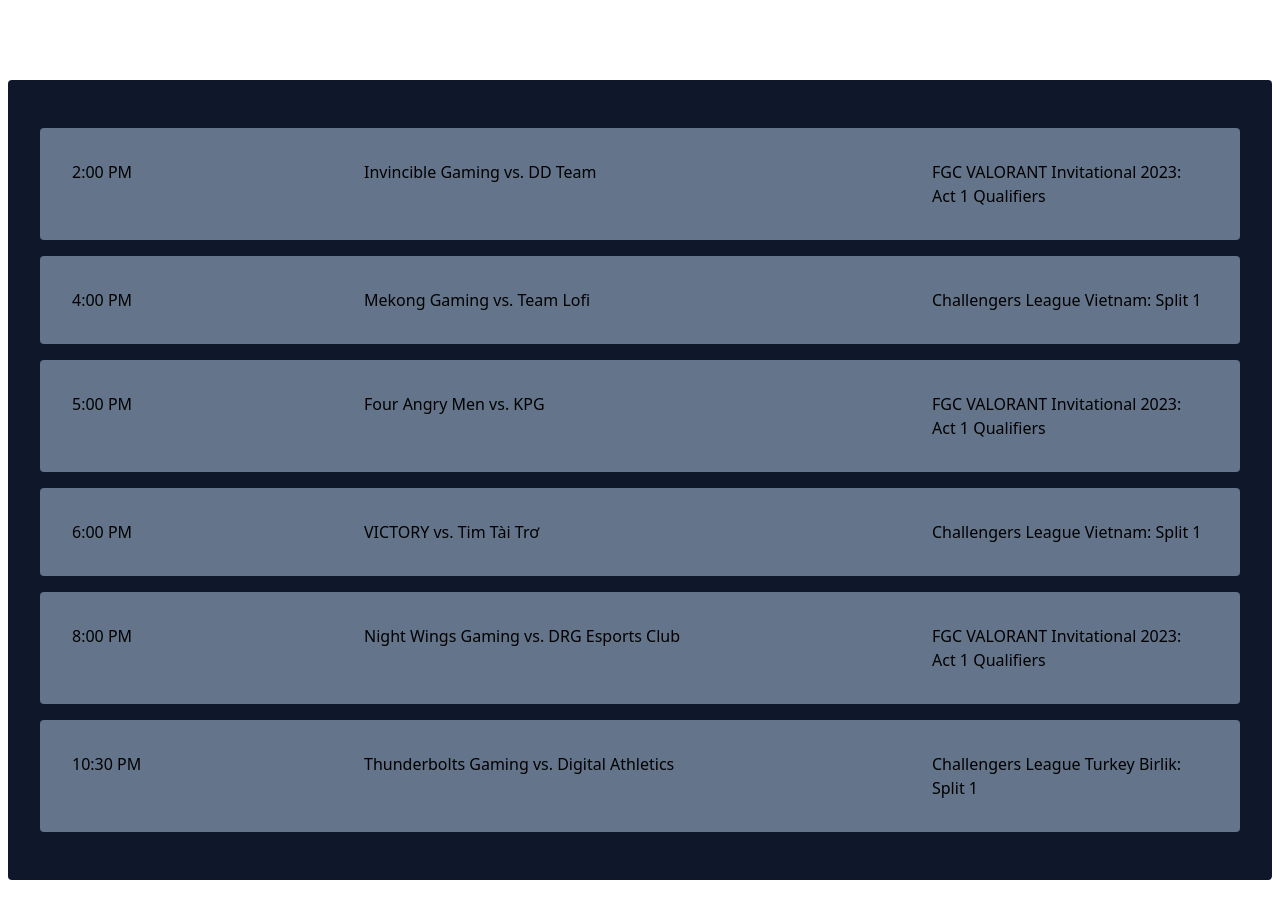
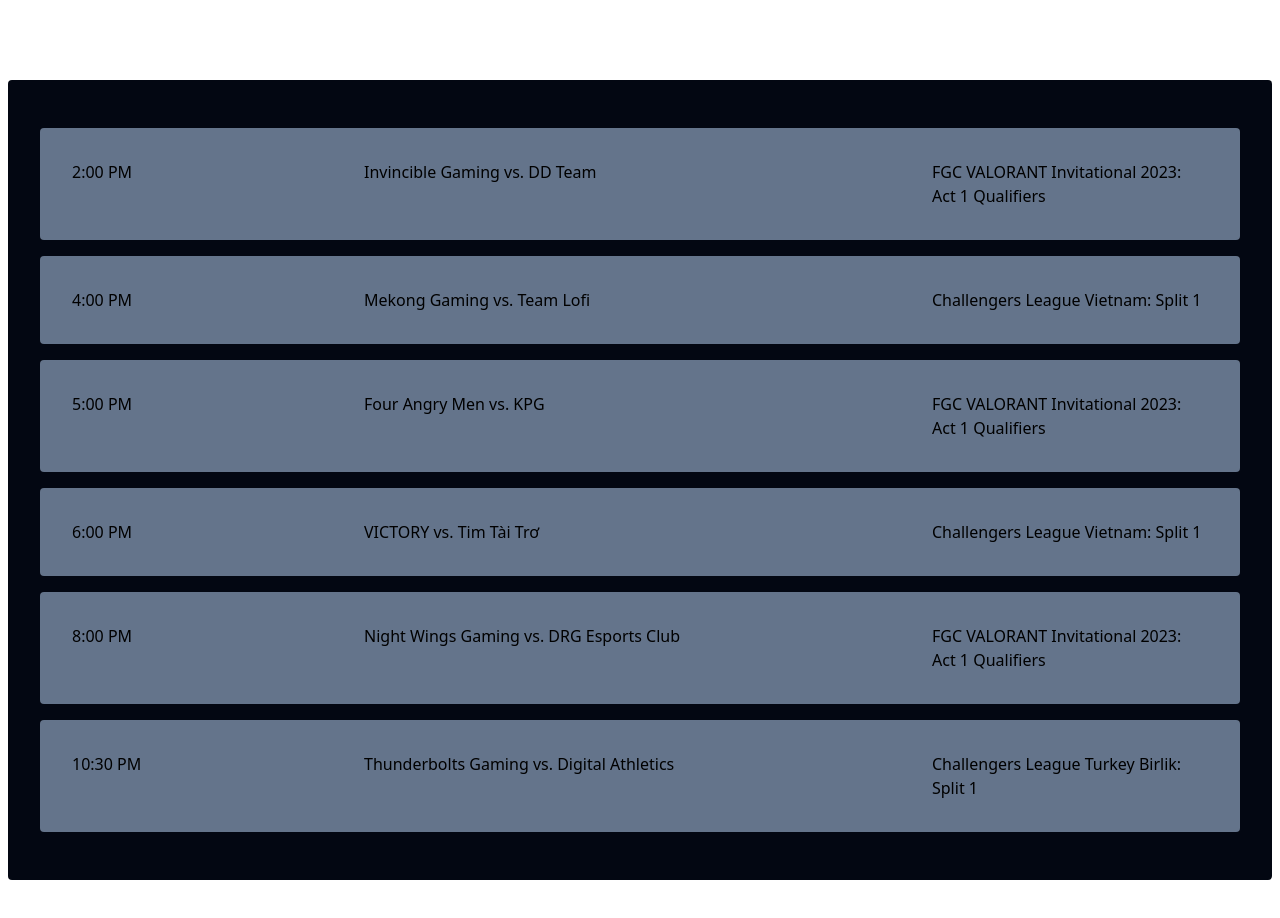
Before and after one commit to erikopinaldo/vlr-pro-tracker, a Next.js app: page / in a window 1280 px wide. Shown: the top 918 px of the page. Built offline with nearby package versions, Linux system fonts and the light colour scheme.

Commit message:
change background colour

```diff
--- a/src/components/matchTable.js
+++ b/src/components/matchTable.js
@@ -12,7 +12,7 @@
     });
 
     return (
-        <div className='mx-2 my-20 p-8 rounded bg-slate-900'>
+        <div className='mx-2 my-20 p-8 rounded bg-gray-950'>
             <ul>{rows}</ul>
         </div>
     );
```
